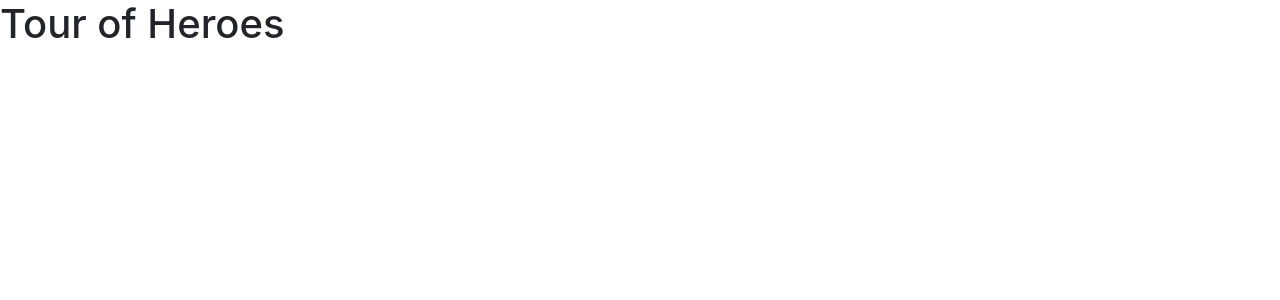
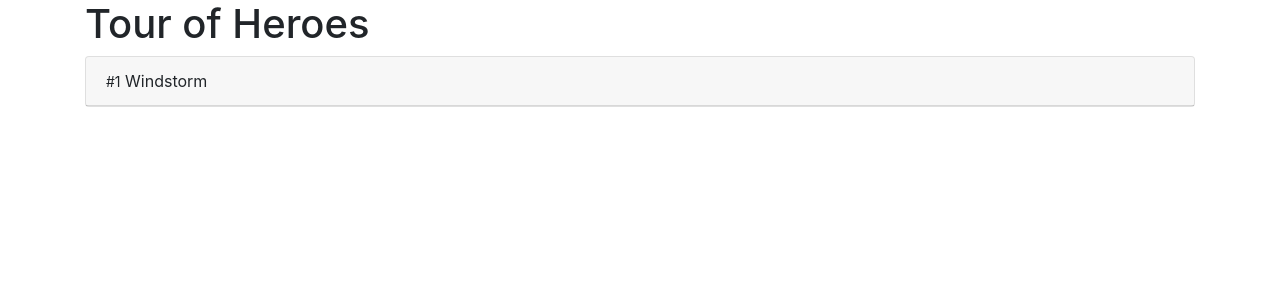
Before and after one commit to davidliang2008/angular-tour-of-heroes, an Angular app: page / in a window 1280 px wide. Shown: the top 300 px of the page. Built offline with nearby package versions, Linux system fonts and the light colour scheme.

Commit message:
Create the heroes component.

```diff
--- a/src/app/app.component.html
+++ b/src/app/app.component.html
@@ -1 +1,4 @@
-<h1>{{title}}</h1>
+<div class="container">
+  <h1>{{title}}</h1>
+  <app-heroes></app-heroes>
+</div>
--- a/src/app/app.module.ts
+++ b/src/app/app.module.ts
@@ -3,10 +3,12 @@ import { NgModule } from '@angular/core';
 
 import { AppRoutingModule } from './app-routing.module';
 import { AppComponent } from './app.component';
+import { HeroesComponent } from './heroes/heroes.component';
 
 @NgModule({
   declarations: [
-    AppComponent
+    AppComponent,
+    HeroesComponent
   ],
   imports: [
     BrowserModule,
--- /dev/null
+++ b/src/app/hero.ts
@@ -0,0 +1,4 @@
+export class Hero {
+  id: number;
+  name: string;
+}
--- /dev/null
+++ b/src/app/heroes/heroes.component.html
@@ -0,0 +1,5 @@
+<div class="card">
+  <div class="card-header">
+    <small>#{{hero.id}}</small> {{hero.name}}
+  </div>
+</div>
--- /dev/null
+++ b/src/app/heroes/heroes.component.ts
@@ -0,0 +1,20 @@
+import { Component, OnInit } from '@angular/core';
+import { Hero } from '../hero';
+
+@Component({
+  selector: 'app-heroes',
+  templateUrl: './heroes.component.html',
+  styleUrls: ['./heroes.component.scss']
+})
+export class HeroesComponent implements OnInit {
+  hero: Hero = {
+    id: 1,
+    name: "Windstorm"
+  };
+
+  constructor() { }
+
+  ngOnInit() {
+  }
+
+}
```
Also changed, not shown: src/app/heroes/heroes.component.scss (added), 1 other file (tests, documents, lock files or other folders).
